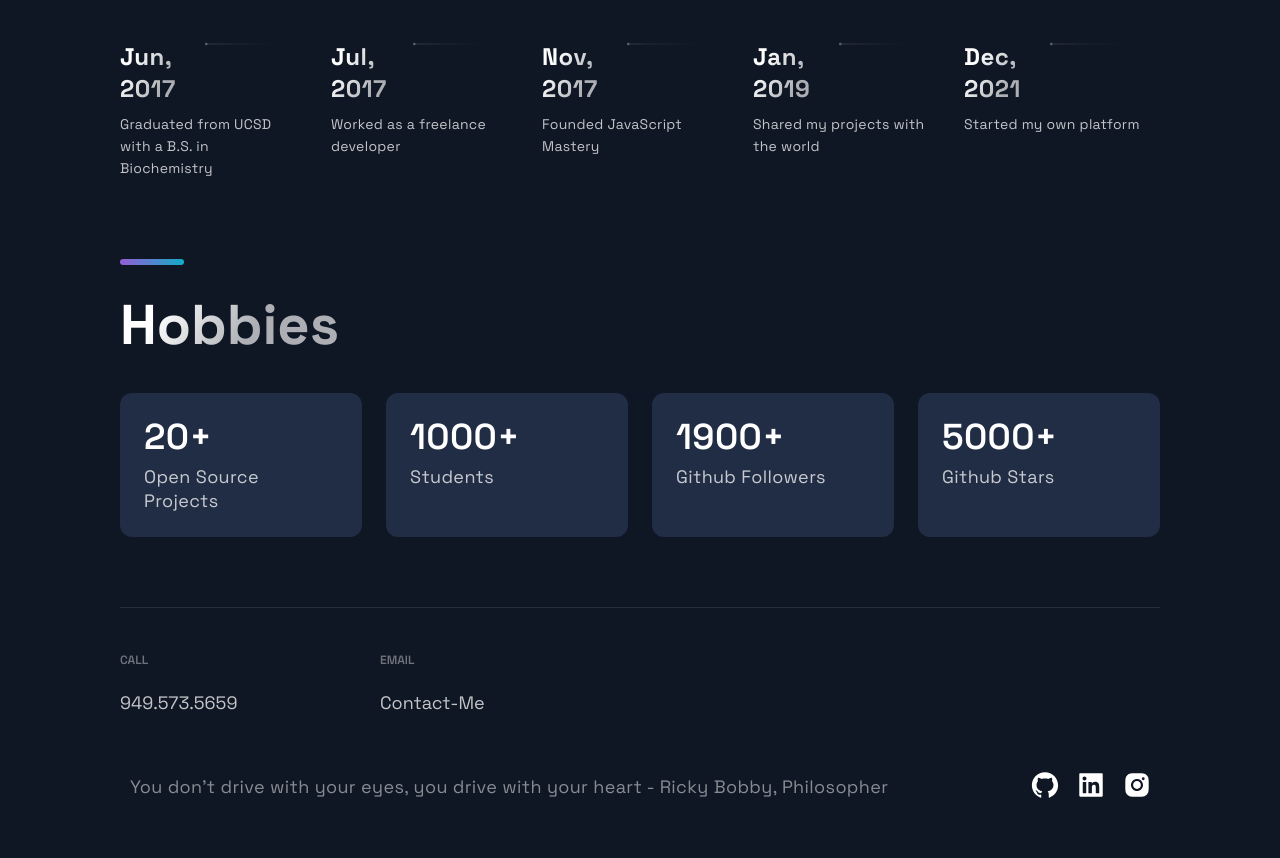
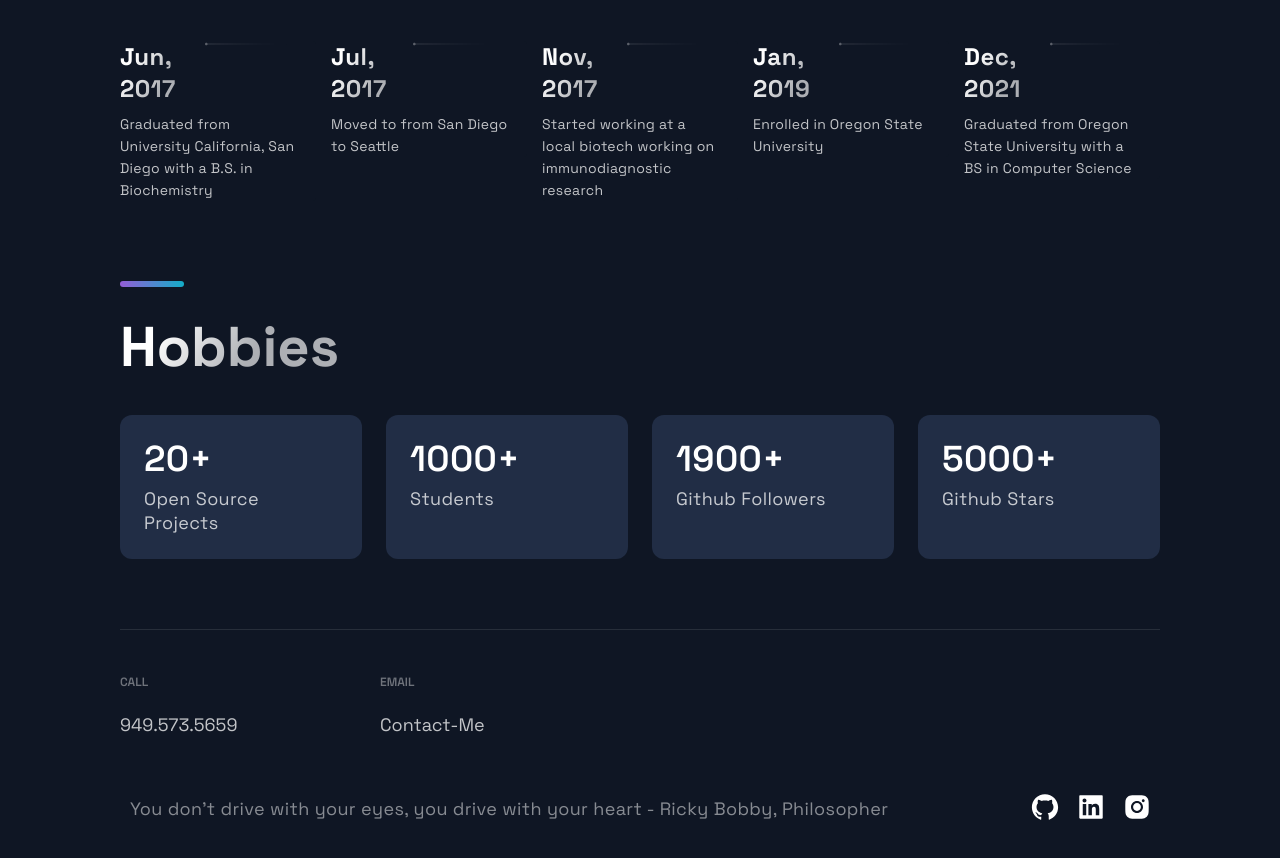
Before and after one commit to TRTurn/Portfolio-Website, a Next.js app: page / in a window 1280 px wide. Shown: the part 2711-3569 px from the top of the page. Built offline with nearby package versions, Linux system fonts and the light colour scheme.

Commit message:
Update timeline information

```diff
--- a/src/components/TimeLine/TimeLineStyles.js
+++ b/src/components/TimeLine/TimeLineStyles.js
@@ -17,7 +17,7 @@ export const CarouselContainer = styled.ul`
 
   margin-bottom: 80px;
 
-  //remove scrollbar
+  /* remove scrollbar */
   scrollbar-width: none;
    &::-webkit-scrollbar {
      display: none;
--- a/src/constants/constants.js
+++ b/src/constants/constants.js
@@ -38,9 +38,9 @@ export const projects = [
 ];
 
 export const TimeLineData = [
-  { year: 2017, month: "Jun", text: 'Graduated from UCSD with a B.S. in Biochemistry', },
-  { year: 2017, month: "Jul", text: 'Worked as a freelance developer', },
-  { year: 2017, month: "Nov", text: 'Founded JavaScript Mastery', },
-  { year: 2019, month: "Jan", text: 'Shared my projects with the world', },
-  { year: 2021, month: "Dec", text: 'Started my own platform', },
+  { year: 2017, month: "Jun", text: 'Graduated from University California, San Diego with a B.S. in Biochemistry', },
+  { year: 2017, month: "Jul", text: 'Moved to from San Diego to Seattle', },
+  { year: 2017, month: "Nov", text: 'Started working at a local biotech working on immunodiagnostic research', },
+  { year: 2019, month: "Jan", text: 'Enrolled in Oregon State University', },
+  { year: 2021, month: "Dec", text: 'Graduated from Oregon State University with a BS in Computer Science', },
 ];
```
